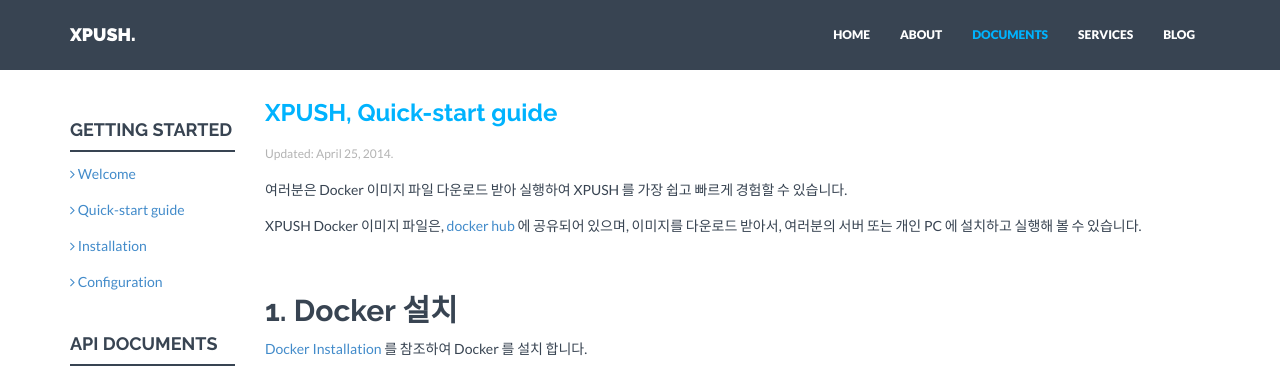
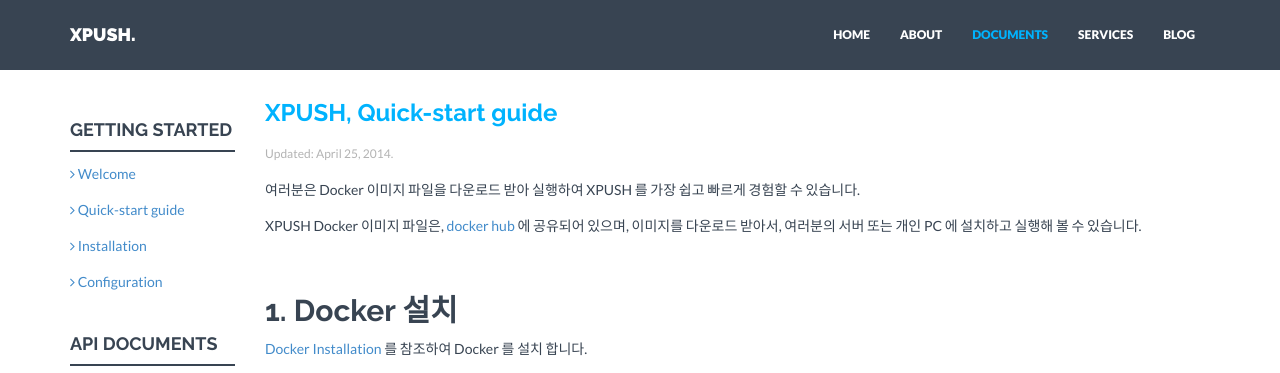
Before and after one commit to xpush/xpush.github.io, a Jekyll site: the page built from doc/quick-start/index.md, in a window 1280 px wide and 900 px high. Shown: the top 373 px of the window. Built offline with Jekyll 4.4.1, drawn with Linux system fonts in a browser that asks for light colours; nearby versions of some CDN libraries.

Commit message:
Edit some description

```diff
--- a/doc/quick-start/index.md
+++ b/doc/quick-start/index.md
@@ -4,7 +4,7 @@
 date: April 25, 2014
 ---
 
-여러분은 Docker 이미지 파일 다운로드 받아 실행하여 XPUSH 를 가장 쉽고 빠르게 경험할 수 있습니다.
+여러분은 Docker 이미지 파일을 다운로드 받아 실행하여 XPUSH 를 가장 쉽고 빠르게 경험할 수 있습니다.
 
 XPUSH Docker 이미지 파일은, [docker hub](https://registry.hub.docker.com/u/stalk/xpush/) 에 공유되어 있으며, 이미지를 다운로드 받아서, 여러분의 서버 또는 개인 PC 에 설치하고 실행해 볼 수 있습니다.
 
```
Also changed, not shown: _includes/doc/installation/with-npm.md (+4 -2 lines).
